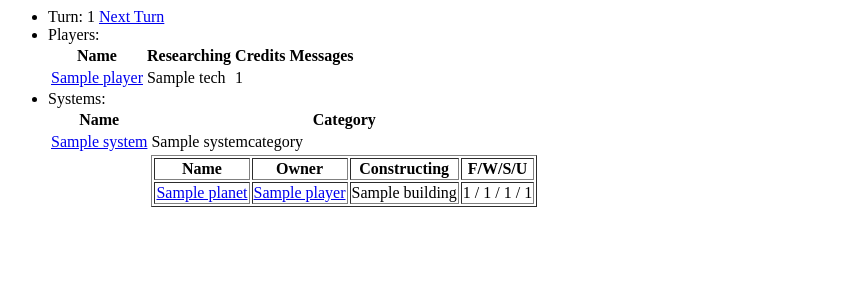
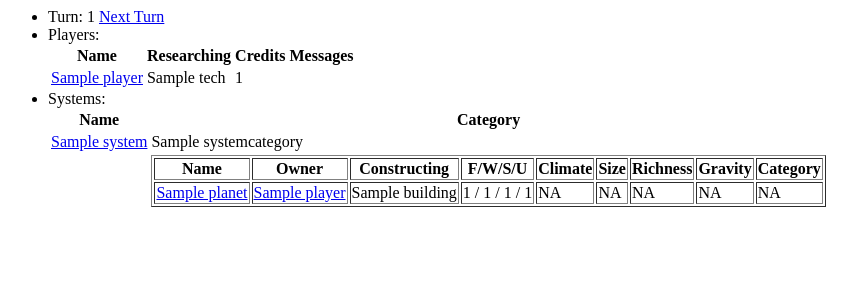
Before and after one commit to dwagon/pymoo, a Django app: page /game/details/1 in a window 1280 px wide. Shown: the top 300 px of the page, without its empty margins (0-857 px from the left). Run offline with Django 3.2, Linux system fonts and the light colour scheme; tables that the repository leaves empty hold one stand-in row (values such as "Sample post"); parts of the project's set-up code (start-up, migrations or seed data) failed here and were passed over.

Commit message:
Things that should have been in the previous commits

```diff
--- a/moo/game/templates/game/details.html
+++ b/moo/game/templates/game/details.html
@@ -31,6 +31,11 @@
                         <th>Owner</th>
                         <th>Constructing</th>
                         <th>F/W/S/U</th>
+                        <th>Climate</th>
+                        <th>Size</th>
+                        <th>Richness</th>
+                        <th>Gravity</th>
+                        <th>Category</th>
                     </tr>
                     {% for planet in system.planets.all %}
                         <tr>
@@ -38,6 +43,11 @@
                             <td>{% if planet.owner %}<a href="{% url 'playerDetails' planet.owner.id %}">{{planet.owner.name}}</a>{% else %} None {% endif %}</td>
                             <td>{{planet.constructing}}</td>
                             <td>{{planet.farmers}} / {{planet.workers}} / {{planet.scientists}} / {{planet.unassigned}}</td>
+                            <td>{{planet.get_climate_display}}</td>
+                            <td>{{planet.get_size_display}}</td>
+                            <td>{{planet.get_richness_display}}</td>
+                            <td>{{planet.get_gravity_display}}</td>
+                            <td>{{planet.get_categ_display}}</td>
                         </tr>
                     {% endfor %}
                 </table>
--- a/moo/game/views.py
+++ b/moo/game/views.py
@@ -1,4 +1,5 @@
 from django.shortcuts import render, get_object_or_404, redirect
+from django.core.exceptions import ObjectDoesNotExist
 from .models import Game, GameSize
 from system.models import System
 from player.models import Player
@@ -23,7 +24,10 @@ def delete(request, game_id):
 
 def details(request, game_id):
     d = {}
-    d['game'] = get_object_or_404(Game, pk=game_id)
+    try:
+        d['game'] = Game.objects.get(pk=game_id)
+    except ObjectDoesNotExist:
+        return redirect('index')
     d['systems'] = System.objects.filter(game=d['game'])
     d['players'] = Player.objects.filter(game=d['game'])
     return render(request, 'game/details.html', d)
--- a/moo/planet/models.py
+++ b/moo/planet/models.py
@@ -102,6 +102,8 @@ class Planet(models.Model):
         available = []
         knowntechs = self.owner.know.all()
         for bld in Building.objects.all():
+            if not bld.can_build(self):
+                continue
             if bld.required not in knowntechs:
                 continue
             if bld in self.buildings.all():
@@ -212,7 +214,10 @@ class Planet(models.Model):
         self.population += self.pop_growth()
         self.population = min(self.maxpop(), self.population)
         if int(self.population / 1000000) > oldpop:
-            self.unassigned += 1
+            if self.food_points() < 0:
+                self.farmers += 1
+            else:
+                self.unassigned += 1
         if self.population <= 0:
             self.owner.addMessage("Colony %s starved to exinction" % self.name)
             self.owner = None
--- a/moo/system/models.py
+++ b/moo/system/models.py
@@ -81,10 +81,10 @@ class System(models.Model):
             p.categ = 'GG'
         else:
             p.categ = 'P'
+            p.setSize()
+            p.setRichness()
+            p.setGravity()
+            p.setClimate()
         p.save()
-        p.setSize()
-        p.setRichness()
-        p.setGravity()
-        p.setClimate()
 
 # EOF
--- a/moo/tech/models.py
+++ b/moo/tech/models.py
@@ -35,4 +35,10 @@ class Tech(models.Model):
         else:
             return 1.0
 
+    def hook_pollution_tolerance_modifier(self, planet):
+        if self.name == 'Nano Disassemblers':
+            return 2
+        else:
+            return 1
+
 # EOF
```
Also changed, not shown: moo/planet/templates/planet/details.html (+9 -8 lines), moo/planet/migrations/0014_auto_20141011_0134.py (added).
